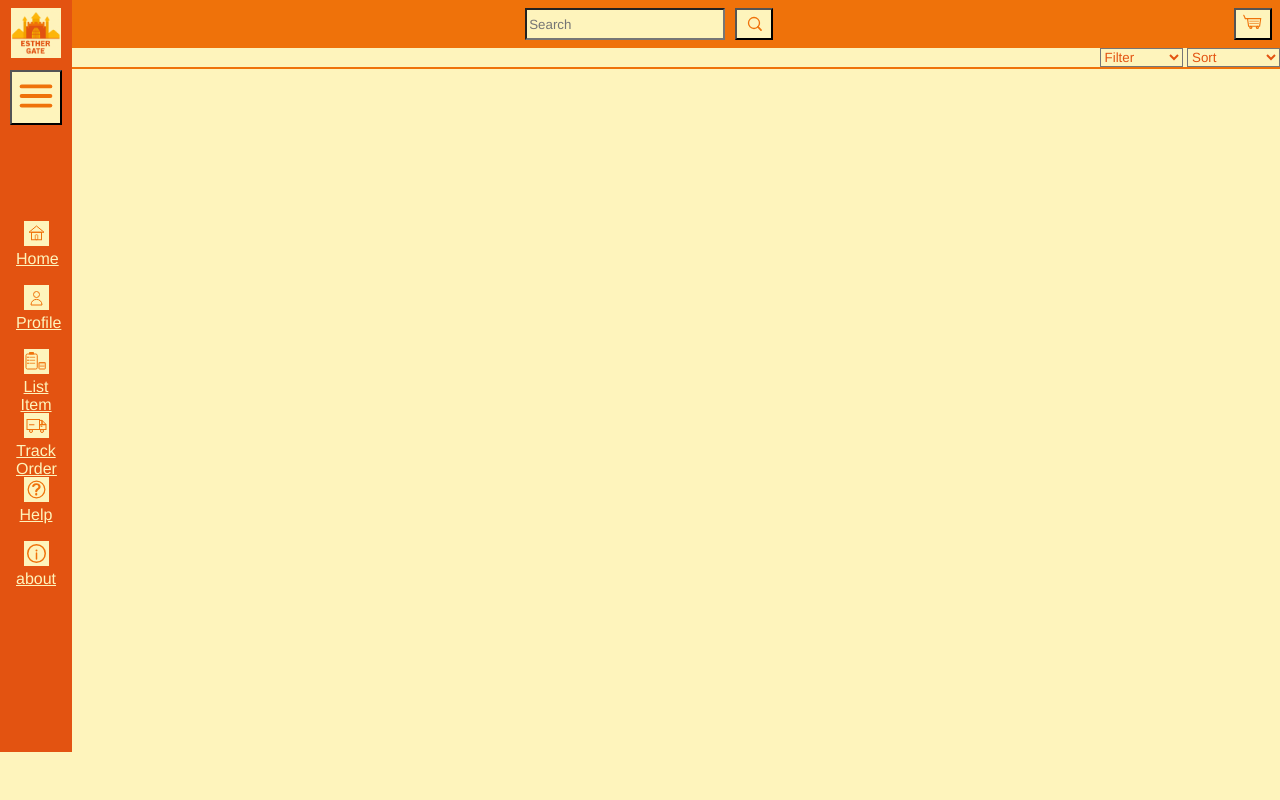
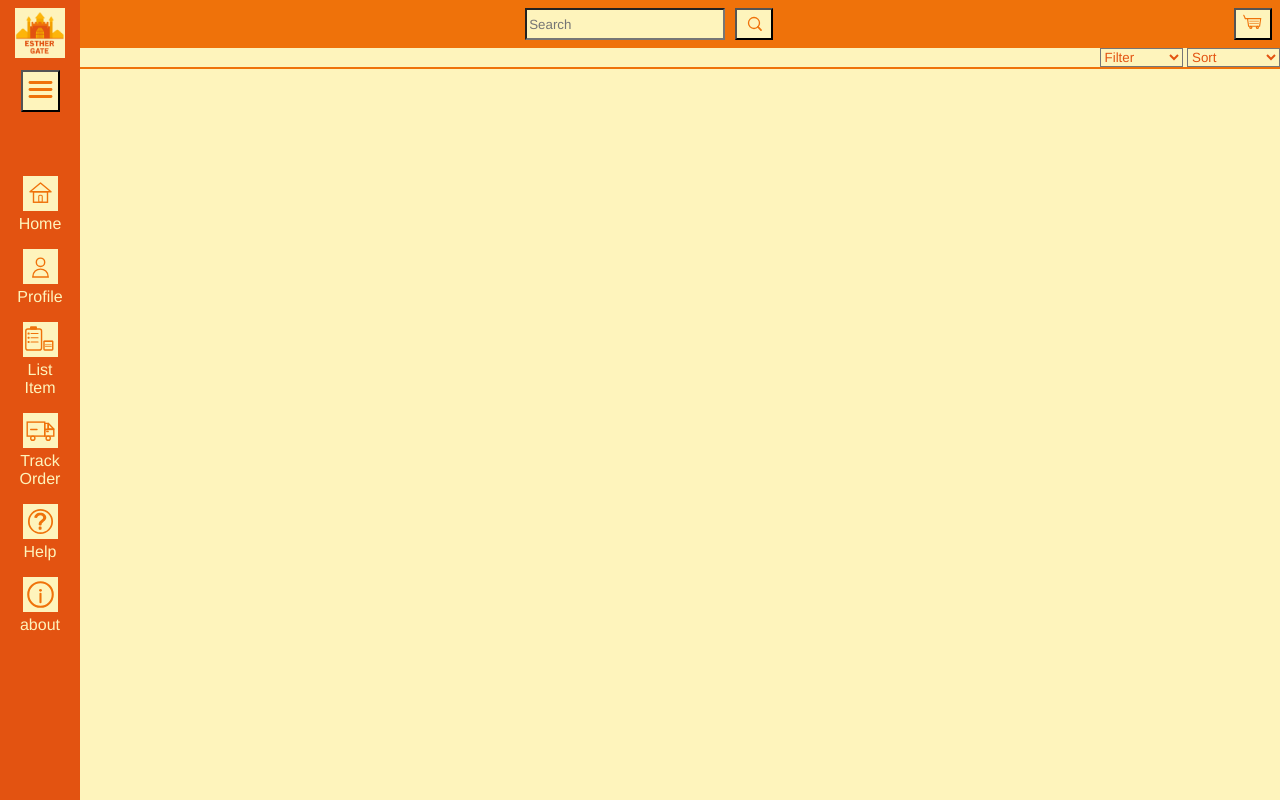
Before and after one commit to ADIIN11/EstherGate, a website: page Store.html in a window 1280 px wide. Drawn offline with Linux system fonts and the light colour scheme.

Commit message:
made the side bar more visually pleasing

```diff
--- a/Store.css
+++ b/Store.css
@@ -10,7 +10,7 @@ body{
     margin: 0px;
 }
 
-
+/* Search bar */
 
 .search-bar{
       margin-left:4.5rem;
@@ -50,7 +50,7 @@ body{
 
 
 
-
+/* Side bar logic */
 
 
 
@@ -58,8 +58,8 @@ body{
     text-align: center;
     background-color:#e35311 ;
 
-   width:4.5rem ;
-  height: 47rem;
+   width:5rem ;
+  height: 100%;
 
 
    position: absolute;
@@ -72,7 +72,7 @@ body{
  .side-bar.toggleSideBar{
 
    width:12rem ;
-  height: 47rem;
+ height: 100%;
 }
 
 
@@ -93,8 +93,8 @@ body{
     padding: 0;
 }
 .tab-icon{
-    width:3rem;
-    height: 3rem;
+    width:35px;
+    height: 35px;
 }
 
 .bar {
@@ -110,50 +110,146 @@ body{
 ul{
     text-align: center;
     list-style: none;
-    padding: 4rem 0rem 0rem 0rem;
+    padding: 2rem 0rem 0rem 0rem;
     background-color: #e35311;
 
 
 }
 
-li{
+.sidebar-li{
+   transition: display 0.8s ease;
+     display: flex;
+     flex-direction: column;
      background-color: #e35311;
-    margin: 1rem;
+    margin: 1rem 1rem;
+    height: auto;
+}
+
+.side-bar.toggleSideBar .sidebar-li{
+    transition: display 0.8s ease;
+    flex-direction: column;
+    height: auto;
+
+}
+
+div.super-li{
+    display: flex;
+    flex-direction: column;
+    background-color: #e35311;
+
+}
+
+.side-bar.toggleSideBar div.super-li{
+    flex-direction: row;
+
+
+}
+
+ div.sub-li{
+    display: none;
+
+
+    background-color: #e35311;
+    margin: 0rem  0rem 0rem 2.5rem;
     height: 3rem;
 }
 
-li:hover{
+.side-bar.toggleSideBar .sidebar-li:hover div.sub-li{
+    display: flex;
+    flex-direction: column;
+}
+
+.sidebar-li:hover{
+    background-color: #fef4bc;
+    margin:#fef4bc;
+}
+
+
+.sidebar-li:hover div.super-li{
     background-color: #fef4bc;
 }
-li:hover img{
-    border: 2px solid  #ef720a;
+
+.sidebar-li:hover div.sub-li{
+    background-color: #fef4bc;
+}
+
+
+
+
+.sidebar-icon{
+    height: 35px;
+    width: 35px;
+    margin: 0rem 0rem;
 
 }
-li:hover a{
+
+
+ .sidebar-li:hover .sidebar-icon{
+    border: 2px solid  #ef720a;
+    margin: 0.25rem 0rem;
+
+}
+
+
+.side-bar.toggleSideBar .sidebar-icon{
+     margin: 0.5rem 0rem;
+
+}
+
+
+.side-bar.toggleSideBar .sidebar-li:hover .sidebar-icon{
+    border: 2px solid  #ef720a;
+    margin: 0.25rem 0.5rem;
+
+}
+
+
+.sidebar-anchors{
+
+    color: #fef4bc;
+    background-color: #e35311;
+    margin: 0rem 0rem;
+    text-decoration: none;
+
+    }
+
+.side-bar.toggleSideBar  .sidebar-anchors  {
+     margin: 1rem 1rem;
+}
+.side-bar.toggleSideBar  .sidebar-anchors.icon {
+     margin: 0rem 0rem;
+}
+
+.side-bar.toggleSideBar  .sidebar-li:hover div.super-li .sidebar-anchors  {
+     font-size: large;
+}
+
+
+.side-bar.toggleSideBar  .sidebar-anchors.sub  {
+     margin: 0.2rem 1rem;
+}
+
+.sidebar-li:hover .sidebar-anchors{
     color: #ef720a;
     background-color: #fef4bc;
 
 }
 
-li:hover a:hover{
+.sidebar-li:hover .sidebar-anchors:hover{
     color: #e35311;
 }
 
 
-.side-bar:hover li {
+.side-bar.toggleSideBar .sidebar-li {
       margin: 1rem;
-}
-
-a{
-    color: #fef4bc;
-    background-color: #e35311;
-
-
 }
 
 
 
 
+
+
+/* Content Box logic */
 
 
 .content{
--- a/Store.html
+++ b/Store.html
@@ -23,33 +23,76 @@
 
 
         <ul>
-            <li>
-                <img src="assets/home-icon.svg" alt="logo"  class="sidebar-icon" height="25px" >
-                <a href="Home.html">Home</a></li>
+            <li class="sidebar-li">
 
-            <li>
-                <img src="assets/profile-icon.svg" alt="logo"  class="sidebar-icon" height="25px" >
-                <a href="profile.html">Profile</a>
+                <div class="super-li">
+                <a href="Home.html" class="sidebar-anchors icon" >
+                    <img src="assets/home-icon.svg" alt="logo"  class="sidebar-icon"  >
+                </a>
+                <a href="Home.html"  class="sidebar-anchors">Home</a>
+                </div>
+               <div class="sub-li">
+                    <a href="Home/Best_Sellers.html" class="sidebar-anchors sub">Best Sellers</a>
+                    <a href="Home/Categories.html"  class="sidebar-anchors sub">Categories</a>
+               </div>
             </li>
 
-            <li>
-                  <img src="assets/list-item-icon.svg" alt="logo"  class="sidebar-icon" height="25px" >
-                <a href="list_item.html">List Item</a>
+
+
+            <li class="sidebar-li">
+                <div class="super-li">
+                 <a href="Profile.html" class="sidebar-anchors icon">
+                        <img src="assets/profile-icon.svg"  alt="logo"  class="sidebar-icon"  >
+                 </a>
+                <a href="Profile.html" class="sidebar-anchors">
+
+                    Profile</a>
+                </div>
+                <div class="sub-li">
+                    <a href="Profile/Log_In.html" class="sidebar-anchors sub">Log-In</a>
+                    <a href="Profile/logout.html" class="sidebar-anchors sub">Log-out</a>
+                </div>
+
             </li>
 
-            <li>
-                <img src="assets/track-order-icon.svg" alt="logo"  class="sidebar-icon" height="25px" >
-                <a href="Track_order.html">Track Order</a>
+            <li class="sidebar-li">
+                <div class="super-li">
+                    <a href="List_Item.html" class="sidebar-anchors icon">
+                        <img src="assets/list-item-icon.svg" alt="logo"  class="sidebar-icon"  >
+                    </a>
+
+                <a href="List_Item.html"  class="sidebar-anchors">List Item</a>
+                </div>
             </li>
 
-            <li>
-                <img src="assets/help-icon.svg" alt="logo"  class="sidebar-icon" height="25px" >
-                <a href="Help.html">Help</a>
+            <li class="sidebar-li" >
+                <div class="super-li">
+                     <a href="Track_Order.html"  class="sidebar-anchors icon">
+                         <img src="assets/track-order-icon.svg" alt="logo"  class="sidebar-icon"  >
+                     </a>
+
+                <a href="Track_Order.html"  class="sidebar-anchors">Track Order</a>
+                </div>
             </li>
 
-            <li>
-                <img src="assets/about-icon.svg" alt="logo"  class="sidebar-icon" height="25px" >
-                <a href="about.html">about</a>
+            <li class="sidebar-li">
+                 <div class="super-li">
+                     <a href="Help.html"  class="sidebar-anchors icon">
+                        <img src="assets/help-icon.svg" alt="logo"  class="sidebar-icon"  >
+                     </a>
+
+                <a href="Help.html"  class="sidebar-anchors">Help</a>
+                </div>
+            </li>
+
+            <li class="sidebar-li">
+                <div class="super-li">
+                      <a href="about.html"   class="sidebar-anchors icon">
+                        <img src="assets/about-icon.svg" alt="logo"  class="sidebar-icon"  >
+                      </a>
+
+                <a href="about.html"  class="sidebar-anchors">about</a>
+                </div>
             </li>
         </ul>
 
```
